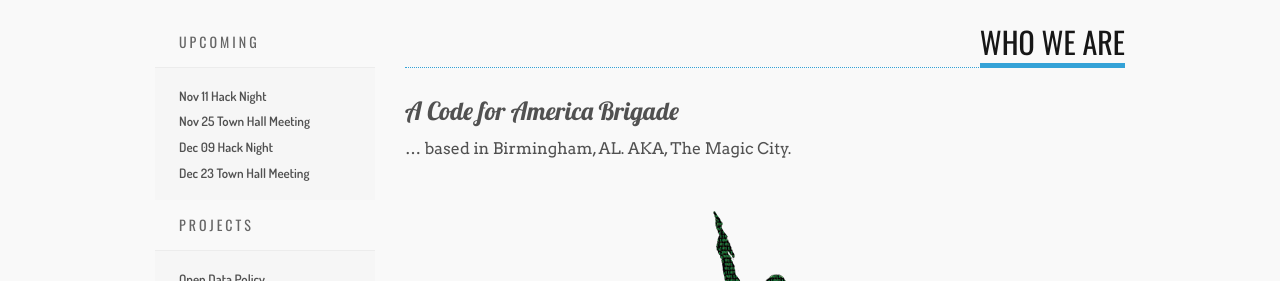
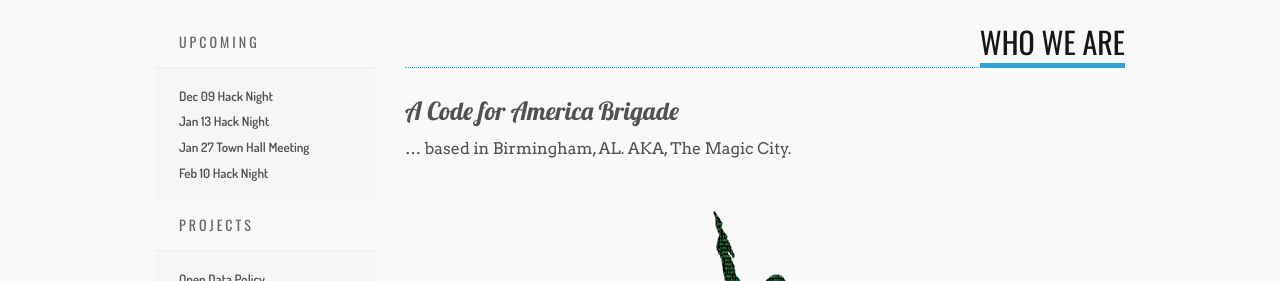
Before and after one commit to codeforbirmingham/codeforbirmingham.github.io, a Jekyll site: the page built from index.md, in a window 1280 px wide and 900 px high. Shown: the part 401-682 px from the top of the window. Built offline with Jekyll 4.4.1, drawn with Linux system fonts in a browser that asks for light colours.

Commit message:
Update upcoming events.

```diff
--- a/_includes/upcoming.html
+++ b/_includes/upcoming.html
@@ -1,26 +1,26 @@
 <ul>
     <li>
-	<a href="http://www.meetup.com/Code-for-Birmingham-AL/events/226260126/"
-	   onclick="trackOutboundLink('http://www.meetup.com/Code-for-Birmingham-AL/events/226260126/'); return false;">
-		Nov 11 Hack Night
-	</a>
-</li>
+        <a href="http://www.meetup.com/Code-for-Birmingham-AL/events/dqfztjytqbmb/"
+           onclick="trackOutboundLink('http://www.meetup.com/Code-for-Birmingham-AL/events/dqfztjytqbmb/'); return false;">
+            Dec 09 Hack Night
+        </a>
+    </li>
     <li>
-	<a href="http://www.meetup.com/Code-for-Birmingham-AL/events/226639775/"
-	   onclick="trackOutboundLink('http://www.meetup.com/Code-for-Birmingham-AL/events/226639775/'); return false;">
-		Nov 25 Town Hall Meeting
-	</a>
-</li>
+        <a href="http://www.meetup.com/Code-for-Birmingham-AL/events/dqfztjyvcbrb/"
+           onclick="trackOutboundLink('http://www.meetup.com/Code-for-Birmingham-AL/events/dqfztjyvcbrb/'); return false;">
+            Jan 13 Hack Night
+        </a>
+    </li>
     <li>
-	<a href="http://www.meetup.com/Code-for-Birmingham-AL/events/dqfztjytqbmb/"
-	   onclick="trackOutboundLink('http://www.meetup.com/Code-for-Birmingham-AL/events/dqfztjytqbmb/'); return false;">
-		Dec 09 Hack Night
-	</a>
-</li>
+        <a href="http://www.meetup.com/Code-for-Birmingham-AL/events/zsrbflyvcbkc/"
+           onclick="trackOutboundLink('http://www.meetup.com/Code-for-Birmingham-AL/events/zsrbflyvcbkc/'); return false;">
+            Jan 27 Town Hall Meeting
+        </a>
+    </li>
     <li>
-	<a href="http://www.meetup.com/Code-for-Birmingham-AL/events/zsrbflytqbfc/"
-	   onclick="trackOutboundLink('http://www.meetup.com/Code-for-Birmingham-AL/events/zsrbflytqbfc/'); return false;">
-		Dec 23 Town Hall Meeting
-	</a>
-</li>
+        <a href="http://www.meetup.com/Code-for-Birmingham-AL/events/dqfztjyvdbnb/"
+           onclick="trackOutboundLink('http://www.meetup.com/Code-for-Birmingham-AL/events/dqfztjyvdbnb/'); return false;">
+            Feb 10 Hack Night
+        </a>
+    </li>
 </ul>
```
